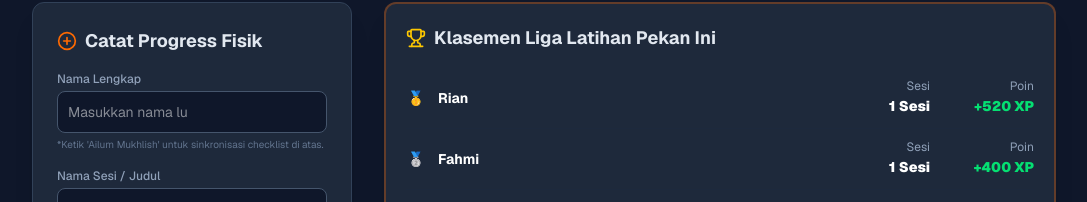
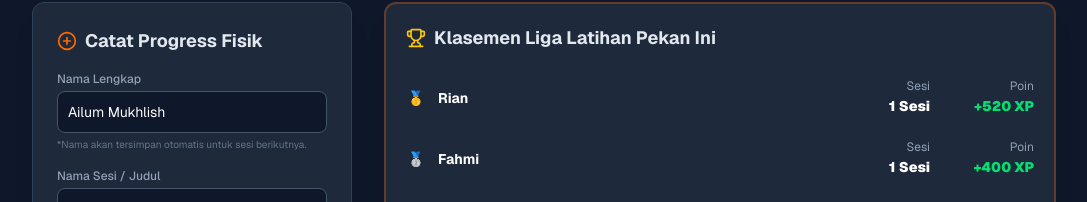
Before and after one commit to Aellz29/Fitpoin, a Next.js app: page / in a window 1280 px wide. Shown: the part 361-563 px from the top of the page, without its empty margins (96-1183 px from the left). Built offline with nearby package versions, Linux system fonts and the light colour scheme; no server answers; the database is empty.

Commit message:
update login instan dan fix checklist

```diff
--- a/app/page.tsx
+++ b/app/page.tsx
@@ -26,13 +26,12 @@ export default function FitPoinHome() {
   const [loading, setLoading] = useState(true);
   const [leaderboard, setLeaderboard] = useState<LeaderboardUser[]>([]);
 
-  // State Akumulasi Target Personal Khusus User Utama (Ailum Mukhlish)
   const [statsPersonal, setStatsPersonal] = useState({
     pushUp: 0,
     sitUp: 0,
     pullUp: 0,
     plankMenit: 0,
-    lariSempurna: false, // Jarak >= 2.5 KM && Waktu <= 15 Menit
+    lariSempurna: false,
     lariBiasa: 0
   });
 
@@ -45,6 +44,22 @@ export default function FitPoinHome() {
     reps: ''
   });
 
+  // Fitur Login Instan: Tarik nama dari localStorage saat web pertama dibuka
+  useEffect(() => {
+    const savedName = localStorage.getItem('fitpoin_user');
+    if (savedName) {
+      setForm(prev => ({ ...prev, username: savedName }));
+    } else {
+      setForm(prev => ({ ...prev, username: 'Ailum Mukhlish' }));
+    }
+  }, []);
+
+  // Fungsi pintar untuk mendeteksi variasi nama lu (Ailum/ail)
+  const isUserTarget = (name: string) => {
+    const n = name.toLowerCase();
+    return n.includes('ail') || n.includes('ailum');
+  };
+
   const fetchFeed = useCallback(async () => {
     try {
       const res = await fetch('/api/activities');
@@ -52,7 +67,6 @@ export default function FitPoinHome() {
       if (result.success) {
         let dbData = result.data;
 
-        // Mockup awal biar kompetisi langsung ramai pas di-load pertama kali
         if (dbData.length === 0) {
           dbData = [
             { _id: 'm1', username: 'Rian', activityType: 'Push Up', title: 'Push Up subuh brutal', distance: 0, duration: 10, reps: 50, kudosCount: 5, earnedXP: 520, createdAt: new Date(Date.now() - 3600000).toISOString() },
@@ -63,12 +77,11 @@ export default function FitPoinHome() {
 
         setActivities(dbData);
 
-        // 1. HITUNG PROGRESS DETAIL PERSONAL (Khusus yang input namanya 'Ailum Mukhlish')
-        const userTarget = 'Ailum Mukhlish';
+        // 1. HITUNG PROGRESS DETAIL PERSONAL (Fleksibel nangkep "ail" & "Ailum Mukhlish")
         let pPush = 0, pSit = 0, pPull = 0, pPlank = 0, pLariSempurna = false, pLariBiasa = 0;
 
         dbData.forEach((act: ActivityItem) => {
-          if (act.username.toLowerCase() === userTarget.toLowerCase()) {
+          if (isUserTarget(act.username)) {
             if (act.activityType === 'Push Up') pPush += Number(act.reps || 0);
             if (act.activityType === 'Sit Up') pSit += Number(act.reps || 0);
             if (act.activityType === 'Pull Up') pPull += Number(act.reps || 0);
@@ -125,10 +138,8 @@ export default function FitPoinHome() {
     loadData().catch(console.error);
   }, [fetchFeed]);
 
-  // Syarat Batas Target Sempurna Seminggu
   const SYARAT = { push: 50, sit: 50, pull: 50, plank: 1 };
 
-  // Hitung total checklist yang terpenuhi
   const checklistTerpenuhi =
     (statsPersonal.pushUp >= SYARAT.push ? 1 : 0) +
     (statsPersonal.sitUp >= SYARAT.sit ? 1 : 0) +
@@ -136,7 +147,6 @@ export default function FitPoinHome() {
     (statsPersonal.plankMenit >= SYARAT.plank ? 1 : 0) +
     (statsPersonal.lariSempurna ? 1 : 0);
 
-  // Menggunakan nama variabel persentaseProgress secara konsisten agar tidak crash
   const persentaseProgress = Math.round((checklistTerpenuhi / 5) * 100);
 
   const hitungEstimasiXP = () => {
@@ -177,6 +187,10 @@ export default function FitPoinHome() {
 
       if (res.ok && result.success) {
         alert(result.message);
+
+        // Simpan nama lu ke localStorage biar auto-login di masa depan
+        localStorage.setItem('fitpoin_user', form.username);
+
         setForm({ ...form, title: '', distance: '', duration: '', reps: '' });
         await fetchFeed();
       } else {
@@ -189,7 +203,6 @@ export default function FitPoinHome() {
 
   return (
     <div className="min-h-screen bg-[#0f172a] text-white font-sans p-4 md:p-8">
-      {/* Header */}
       <header className="max-w-5xl mx-auto flex justify-between items-center border-b border-slate-800 pb-4 mb-6">
         <h1 className="text-3xl font-black tracking-tight text-orange-500">
           FIT<span className="text-white font-light">POIN</span>
@@ -200,7 +213,6 @@ export default function FitPoinHome() {
         </div>
       </header>
 
-      {/* SEKSI DIAGNOSIS TARGET PERSONAL LU (Ailum Mukhlish) */}
       <section className="max-w-5xl mx-auto bg-[#1e293b] border border-slate-700 rounded-xl p-5 mb-8 shadow-md">
         <div className="flex flex-col md:flex-row md:items-center justify-between gap-4 mb-4">
           <div>
@@ -218,7 +230,6 @@ export default function FitPoinHome() {
           </div>
         </div>
 
-        {/* Loading Bar Progress */}
         <div className="w-full bg-[#0f172a] rounded-full h-3 border border-slate-800 overflow-hidden mb-5">
           <div
             className="bg-gradient-to-r from-red-500 via-orange-500 to-green-500 h-3 rounded-full transition-all duration-500 ease-out"
@@ -226,37 +237,31 @@ export default function FitPoinHome() {
           ></div>
         </div>
 
-        {/* GRID INDIKATOR CHECKLIST */}
         <div className="grid grid-cols-1 sm:grid-cols-5 gap-3">
-          {/* Push Up Card */}
           <div className={`p-3 rounded-lg border text-center ${statsPersonal.pushUp >= SYARAT.push ? 'bg-green-500/10 border-green-500/30' : 'bg-[#0f172a] border-slate-700'}`}>
             <span className="text-xs font-semibold text-slate-400 block mb-1">Push Up</span>
             <div className="text-sm font-black mb-1">{statsPersonal.pushUp} / {SYARAT.push} Reps</div>
             <div className="flex justify-center">{statsPersonal.pushUp >= SYARAT.push ? <Check className="w-4 h-4 text-green-400" /> : <X className="w-4 h-4 text-red-400" />}</div>
           </div>
 
-          {/* Sit Up Card */}
           <div className={`p-3 rounded-lg border text-center ${statsPersonal.sitUp >= SYARAT.sit ? 'bg-green-500/10 border-green-500/30' : 'bg-[#0f172a] border-slate-700'}`}>
             <span className="text-xs font-semibold text-slate-400 block mb-1">Sit Up</span>
             <div className="text-sm font-black mb-1">{statsPersonal.sitUp} / {SYARAT.sit} Reps</div>
             <div className="flex justify-center">{statsPersonal.sitUp >= SYARAT.sit ? <Check className="w-4 h-4 text-green-400" /> : <X className="w-4 h-4 text-red-400" />}</div>
           </div>
 
-          {/* Pull Up Card */}
           <div className={`p-3 rounded-lg border text-center ${statsPersonal.pullUp >= SYARAT.pull ? 'bg-green-500/10 border-green-500/30' : 'bg-[#0f172a] border-slate-700'}`}>
             <span className="text-xs font-semibold text-slate-400 block mb-1">Pull Up</span>
             <div className="text-sm font-black mb-1">{statsPersonal.pullUp} / {SYARAT.pull} Reps</div>
             <div className="flex justify-center">{statsPersonal.pullUp >= SYARAT.pull ? <Check className="w-4 h-4 text-green-400" /> : <X className="w-4 h-4 text-red-400" />}</div>
           </div>
 
-          {/* Plank Card */}
           <div className={`p-3 rounded-lg border text-center ${statsPersonal.plankMenit >= SYARAT.plank ? 'bg-green-500/10 border-green-500/30' : 'bg-[#0f172a] border-slate-700'}`}>
             <span className="text-xs font-semibold text-slate-400 block mb-1">Plank</span>
             <div className="text-sm font-black mb-1">{statsPersonal.plankMenit} / {SYARAT.plank} Menit</div>
             <div className="flex justify-center">{statsPersonal.plankMenit >= SYARAT.plank ? <Check className="w-4 h-4 text-green-400" /> : <X className="w-4 h-4 text-red-400" />}</div>
           </div>
 
-          {/* Lari Sempurna Card */}
           <div className={`p-3 rounded-lg border text-center ${statsPersonal.lariSempurna ? 'bg-green-500/10 border-green-500/30' : 'bg-[#0f172a] border-slate-700'}`}>
             <span className="text-xs font-semibold text-slate-400 block mb-1">Lari Sempurna</span>
             <div className="text-[10px] text-slate-400 leading-tight mb-1">
@@ -267,10 +272,7 @@ export default function FitPoinHome() {
         </div>
       </section>
 
-      {/* Main Grid Layout */}
       <main className="max-w-5xl mx-auto grid grid-cols-1 md:grid-cols-3 gap-8">
-
-        {/* Kiri: Form Input Olahraga Manual */}
         <div className="md:col-span-1 bg-[#1e293b] p-6 rounded-xl border border-slate-700 h-fit shadow-xl">
           <div className="flex items-center gap-2 mb-4">
             <PlusCircle className="w-5 h-5 text-orange-500" />
@@ -285,7 +287,7 @@ export default function FitPoinHome() {
                 className="w-full bg-[#0f172a] border border-slate-600 rounded-lg p-2.5 text-sm text-white focus:outline-none focus:border-orange-500"
                 value={form.username} onChange={e => setForm({...form, username: e.target.value})}
               />
-              <p className="text-[10px] text-slate-500 mt-1">*Ketik &apos;Ailum Mukhlish&apos; untuk sinkronisasi checklist di atas.</p>
+              <p className="text-[10px] text-slate-500 mt-1">*Nama akan tersimpan otomatis untuk sesi berikutnya.</p>
             </div>
 
             <div>
@@ -362,10 +364,7 @@ export default function FitPoinHome() {
           </form>
         </div>
 
-        {/* Kanan: Klasemen Liga & Linimasa */}
         <div className="md:col-span-2 space-y-6">
-
-          {/* SEKSI LEADERBOARD PERLOMBAAN */}
           <div className="bg-[#1e293b] p-5 rounded-xl border-2 border-orange-500/30 shadow-xl">
             <div className="flex items-center gap-2 mb-4">
               <Trophy className="w-5 h-5 text-yellow-400" />
@@ -374,13 +373,13 @@ export default function FitPoinHome() {
 
             <div className="divide-y divide-slate-800">
               {leaderboard.map((user, index) => (
-                <div key={user.username} className={`flex items-center justify-between py-2.5 ${user.username.toLowerCase() === 'ailum mukhlish' ? 'bg-orange-500/10 px-2 rounded-lg border border-orange-500/20' : ''}`}>
+                <div key={user.username} className={`flex items-center justify-between py-2.5 ${isUserTarget(user.username) ? 'bg-orange-500/10 px-2 rounded-lg border border-orange-500/20' : ''}`}>
                   <div className="flex items-center gap-3">
                     <span className="w-5 text-center font-bold text-sm text-slate-400">
                       {index === 0 ? '🥇' : index === 1 ? '🥈' : index === 2 ? '🥉' : `${index + 1}`}
                     </span>
-                    <span className={`text-sm font-bold ${user.username.toLowerCase() === 'ailum mukhlish' ? 'text-orange-400' : 'text-white'}`}>
-                      {user.username} {user.username.toLowerCase() === 'ailum mukhlish' && '(Lu)'}
+                    <span className={`text-sm font-bold ${isUserTarget(user.username) ? 'text-orange-400' : 'text-white'}`}>
+                      {user.username} {isUserTarget(user.username) && '(Lu)'}
                     </span>
                   </div>
                   <div className="flex items-center gap-6 text-right">
@@ -398,7 +397,6 @@ export default function FitPoinHome() {
             </div>
           </div>
 
-          {/* LINIMASA AKTIVITAS */}
           <div className="space-y-4">
             <div className="flex items-center gap-2 mb-2">
               <Flame className="w-5 h-5 text-orange-500" />
@@ -415,8 +413,8 @@ export default function FitPoinHome() {
                   <div key={act._id} className="bg-[#1e293b] p-5 rounded-xl border border-slate-700 shadow-lg">
                     <div className="flex justify-between items-start mb-3">
                       <div>
-                        <h3 className={`font-bold text-sm ${act.username.toLowerCase() === 'ailum mukhlish' ? 'text-orange-400' : 'text-blue-400'}`}>
-                          {act.username} {act.username.toLowerCase() === 'ailum mukhlish' && '(Lu)'}
+                        <h3 className={`font-bold text-sm ${isUserTarget(act.username) ? 'text-orange-400' : 'text-blue-400'}`}>
+                          {act.username} {isUserTarget(act.username) && '(Lu)'}
                         </h3>
                         <span className="text-[11px] text-slate-400">
                           {new Date(act.createdAt).toLocaleDateString('id-ID', { hour: '2-digit', minute: '2-digit' })}
```
